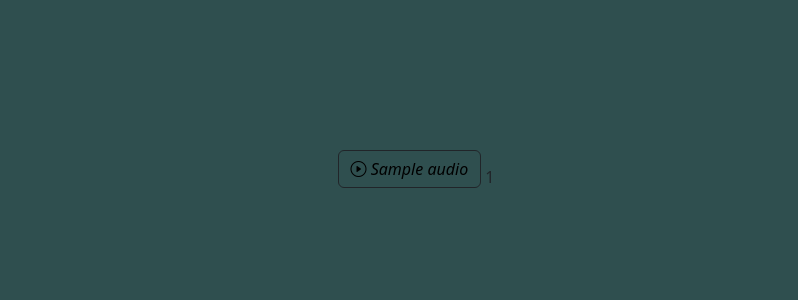
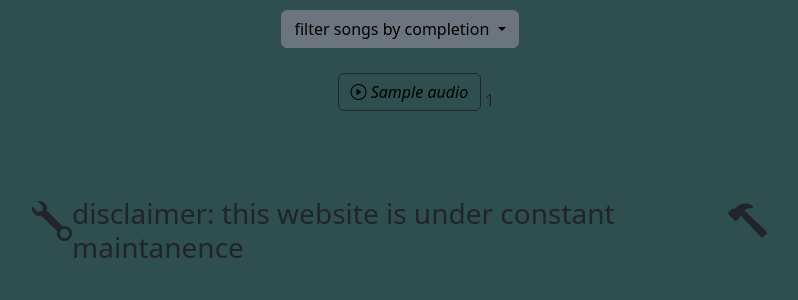
Before and after one commit to micahnorwoodjordan/getmybeats, a Django app: template GetMyBeatsApp/templates/home.html in a window 1280 px wide. Shown: the top 300 px of the page, without its empty margins (240-1038 px from the left). Run offline with Django 4.2, Linux system fonts and the light colour scheme; the template is opened without the code that fills it: most values are stand-ins (such as "Sample title", 1, 10 or a date in 2020); parts of the project's set-up code (start-up, migrations or seed data) failed here and were passed over; some libraries are stand-ins or nearby versions.

Commit message:
status filter dropdown v1; ui enhancements

```diff
--- a/GetMyBeatsApp/static/js/audio/audio-init.js
+++ b/GetMyBeatsApp/static/js/audio/audio-init.js
@@ -1,10 +1,22 @@
-let buttonElements = document.getElementsByClassName('btn');
+const nonAudioButtonElementIds = ["dropdownMenuButton"];  // dont forget to update array after each new button
+const allButtonElements = document.getElementsByClassName('btn');
+const audioButtonElements = [];
+
+// initialize page by isolating all button elements with an inner Audio element
+window.onload = function() {
+    for (let i = 0; i < allButtonElements.length; i++) {
+        let currentButton = allButtonElements[i];
+        if (!nonAudioButtonElementIds.includes(currentButton.id)) {
+            audioButtonElements.push(currentButton);
+        }
+    }
+}
 
 function playAudio(buttonElement) {
     let targetAudioElement = buttonElement.getElementsByTagName("audio")[0];
 
-    for (let i = 0; i < buttonElements.length; i++) {
-        let audioElement = buttonElements[i].getElementsByTagName("audio")[0];
+    for (let i = 0; i < audioButtonElements.length; i++) {
+        let audioElement = audioButtonElements[i].getElementsByTagName("audio")[0];
         if (audioElement !== targetAudioElement) {
             audioElement.pause();
             audioElement.currentTime = 0;
@@ -17,3 +29,8 @@ function playAudio(buttonElement) {
         targetAudioElement.pause();
     }
 }
+
+
+function updateTextWithSelected(selectedDropdownItem) {
+    document.getElementById("dropdownMenuButton").innerHTML = selectedDropdownItem.innerHTML;
+}
--- a/GetMyBeatsApp/templates/home.html
+++ b/GetMyBeatsApp/templates/home.html
@@ -1,4 +1,5 @@
 {% load static %}
+{% load string_formatters %}
 {% get_media_prefix as MEDIA_PREFIX %}
 <!DOCTYPE html>
 <html lang="en">
@@ -10,30 +11,41 @@
         <link href="https://cdn.jsdelivr.net/npm/bootstrap@5.2.1/dist/css/bootstrap.min.css" rel="stylesheet" integrity="sha384-iYQeCzEYFbKjA/T2uDLTpkwGzCiq6soy8tYaI1GyVh/UjpbCx/TYkiZhlZB6+fzT" crossorigin="anonymous">
         <link rel="stylesheet" href="{% static '/css/home.css' %}" type="text/css"/>
         <script src="{% static '/js/audio/audio-init.js' %}"></script>
+        <script src="https://unpkg.com/@popperjs/core@2"></script>
         <script src="https://cdnjs.cloudflare.com/ajax/libs/bootstrap/5.2.1/js/bootstrap.min.js"></script>
         <script src="https://ajax.googleapis.com/ajax/libs/jquery/2.1.1/jquery.min.js"></script>
         <script src="https://cdn.jsdelivr.net/npm/bootstrap@5.2.1/dist/js/bootstrap.bundle.min.js" integrity="sha384-u1OknCvxWvY5kfmNBILK2hRnQC3Pr17a+RTT6rIHI7NnikvbZlHgTPOOmMi466C8" crossorigin="anonymous"></script>
         <script src="https://cdnjs.cloudflare.com/ajax/libs/mediaelement/4.2.7/mediaelement-and-player.min.js"></script>
     </head>
     <body>
-        <!-- block might be useful for inheritance later -->
-        {% block bodycontent %}
-        {% endblock bodycontent %}
-        <div class="container" style="margin-top: 100px;">
-            <div class="row justify-content-center">
+        <div class="container">
+            <div class="row justify-content-center" style="margin-top: 10px;">
                 <div class="col-4 d-flex justify-content-center"></div>
-                <div class="col-4 d-flex justify-content-center"></div>
+                <div class="col-4 d-flex justify-content-center">
+                    <div class="dropdown">
+                        <button id="dropdownMenuButton" class="btn btn-secondary dropdown-toggle" data-bs-toggle="dropdown" aria-expanded="false">
+                            <a>filter songs by completion </a>
+                        </button>
+                        <ul class="dropdown-menu" aria-labelledby="dropdownMenuButton">
+                            {%for status in statuses%}
+                                <li>
+                                    <a class="dropdown-item" value="{{ status }}" onclick="updateTextWithSelected(this);">{{ status|title|charx_to_space:"_" }}</a>
+                                </li>
+                            {%endfor%}
+                        </ul>
+                    </div>
+                </div>
                 <div class="col-4 d-flex justify-content-center"></div>
             </div>
         </div>
-        <div class="container" style="margin-top: 50px;">
+        <div class="container" style="margin-top: 5px;">
             <div class="row justify-content-center">
                 <div class="col-2 d-flex justify-content-center"></div>
                 <div class="col-8 d-flex justify-content-center">
                     <br> <br>
                     <ul>
-                        {%for a in audio%}
-                            <li>
+                        {%for a in all_audio%}
+                            <li class="{{ a.status }}">
                                 <button type="button" class="btn btn-outline-dark" onclick="playAudio(this);">
                                     <i class="bi bi-play-circle">
                                         <audio class="fc-media">
@@ -49,5 +61,18 @@
                 </div>
               <div class="col-2 d-flex justify-content-center"></div>
             </div>
+            <div class="row justify-content-center" style="margin-top: 50px;">
+                <div class="col-2 d-flex justify-content-center"></div>
+                <div class="col-8 d-flex justify-content-center">
+                    <h1><i class="bi bi-wrench"></i></h1>
+                    <br>
+                    <h3 style="margin-right: 5px;">disclaimer: this website is under constant maintanence</h3>
+                    <br>
+                    <h1><i class="bi bi-hammer"></i></h1>
+                </div>
+              <div class="col-2 d-flex justify-content-center"></div>
+            </div>
+        </div>
+        <script src="https://cdn.jsdelivr.net/npm/bootstrap@5.3.0-alpha1/dist/js/bootstrap.bundle.min.js" integrity="sha384-w76AqPfDkMBDXo30jS1Sgez6pr3x5MlQ1ZAGC+nuZB+EYdgRZgiwxhTBTkF7CXvN" crossorigin="anonymous"></script>
     </body>
 </html>
```
